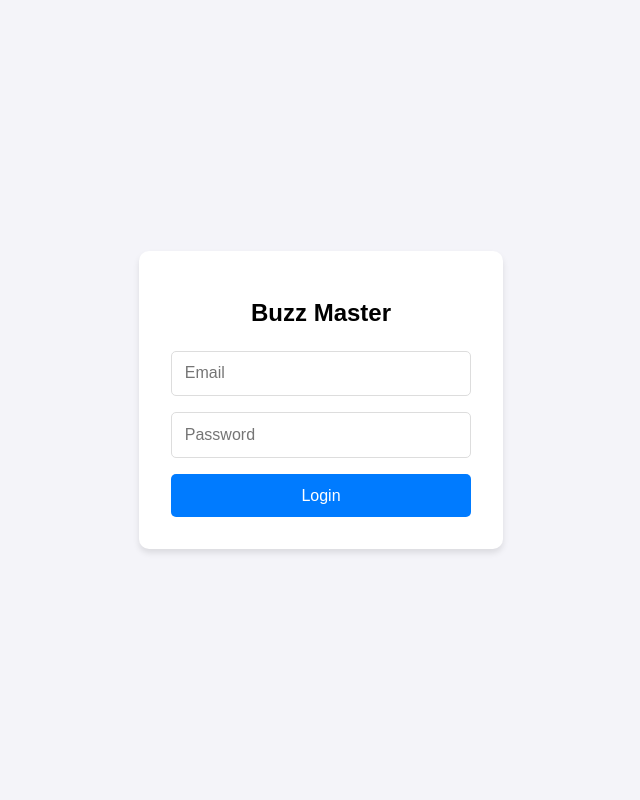
After one commit to AashishBhandari001/Buzz_Master, a Django app: page /login/ in a window 1280 px wide. The commit adds this page. Shown: the whole page, without its empty margins (319-959 px from the left). Run offline with Django 5.2, Linux system fonts and the light colour scheme.

Commit message:
added new login form

```diff
--- a/quiz/models.py
+++ b/quiz/models.py
@@ -3,7 +3,7 @@ from django.contrib.auth.models import AbstractUser
 
 class Admin(AbstractUser):
     """Custom Admin model inheriting from Django's AbstractUser"""
-    is_superadmin = models.BooleanField(default=False)  # Extra flag for superadmins
+    is_superadmin = models.BooleanField(default=False)
 
     def __str__(self):
         return self.username
--- /dev/null
+++ b/quiz/static/css/login.css
@@ -0,0 +1,53 @@
+body {
+  font-family: Arial, sans-serif;
+  background-color: #f4f4f9;
+  display: flex;
+  justify-content: center;
+  align-items: center;
+  height: 100vh;
+  margin: 0;
+}
+.login-container {
+  background: #fff;
+  padding: 2rem;
+  border-radius: 10px;
+  box-shadow: 0 4px 6px rgba(0, 0, 0, 0.1);
+  text-align: center;
+  width: 300px;
+}
+.logo {
+  margin-bottom: 1rem;
+}
+.logo img {
+  width: 80px;
+  height: auto;
+}
+h1 {
+  font-size: 1.5rem;
+  margin: 0;
+  margin-bottom: 1.5rem;
+}
+form {
+  display: flex;
+  flex-direction: column;
+}
+input {
+  margin-bottom: 1rem;
+  padding: 0.8rem;
+  font-size: 1rem;
+  border: 1px solid #ddd;
+  border-radius: 5px;
+}
+button {
+  padding: 0.8rem;
+  font-size: 1rem;
+  color: #fff;
+  background-color: #007bff;
+  border: none;
+  border-radius: 5px;
+  cursor: pointer;
+  transition: background-color 0.3s;
+}
+button:hover {
+  background-color: #0056b3;
+}
--- /dev/null
+++ b/quiz/templates/login.html
@@ -0,0 +1,28 @@
+<!DOCTYPE html>
+<html lang="en">
+
+
+<head>
+    <meta charset="UTF-8">
+    <meta name="viewport" content="width=device-width, initial-scale=1.0">
+    <title>Buzz Master - Login</title>
+    {% load static %}
+    <link rel="stylesheet" href="/Buzz_Master/quiz/static/css/login.css">
+    <style>
+    </style>
+</head>
+
+<body>
+    <div class="login-container">
+        <div class="logo">
+        </div>
+        <h1>Buzz Master</h1>
+        <form method="POST" action="/login/">
+            <input type="email" name="email" placeholder="Email" required>
+            <input type="password" name="password" placeholder="Password" required>
+            <button type="submit">Login</button>
+        </form>
+    </div>
+</body>
+
+</html>
--- a/quiz/views.py
+++ b/quiz/views.py
@@ -81,3 +81,6 @@ def student_details(request):
     data = response.json()
     print(data)
     return render(request, 'home.html', context={'data': data})
+
+def login(request):
+    return render(request, 'login.html')
--- a/quiz_master/urls.py
+++ b/quiz_master/urls.py
@@ -12,17 +12,24 @@ Class-based views
     2. Add a URL to urlpatterns:  path('', Home.as_view(), name='home')
 Including another URLconf
     1. Import the include() function: from django.urls import include, path
-    2. Add a URL to urlpatterns:  path('blog/', include('blog.urls'))
+    2. Add a URL to urlpatterns:  path('blog/', include('blog.urls')
 """
+
 from django.contrib import admin
 from django.urls import path, include
 from quiz import views
+from django.conf import settings
+from django.conf.urls.static import static
 
 urlpatterns = [
     path('admin/', admin.site.urls),
     path('admin/', include('quiz.urls')),
-     path('home/', views.student_details, name='student_details')
-]
+    path('home/', views.student_details, name='student_details'),
+    path('login/', views.login, name='login'),
+
+] + static(settings.STATIC_URL, document_root=settings.STATIC_ROOT)
+
+
 
 
 admin.site.index_title = "The Quiz Master"
```
Also changed, not shown: quiz/templates/home.html (+10 -6 lines), quiz/templates/index.html (added, +11 -0 lines), quiz_master/settings.py (+7 -1 lines), db.sqlite3.
